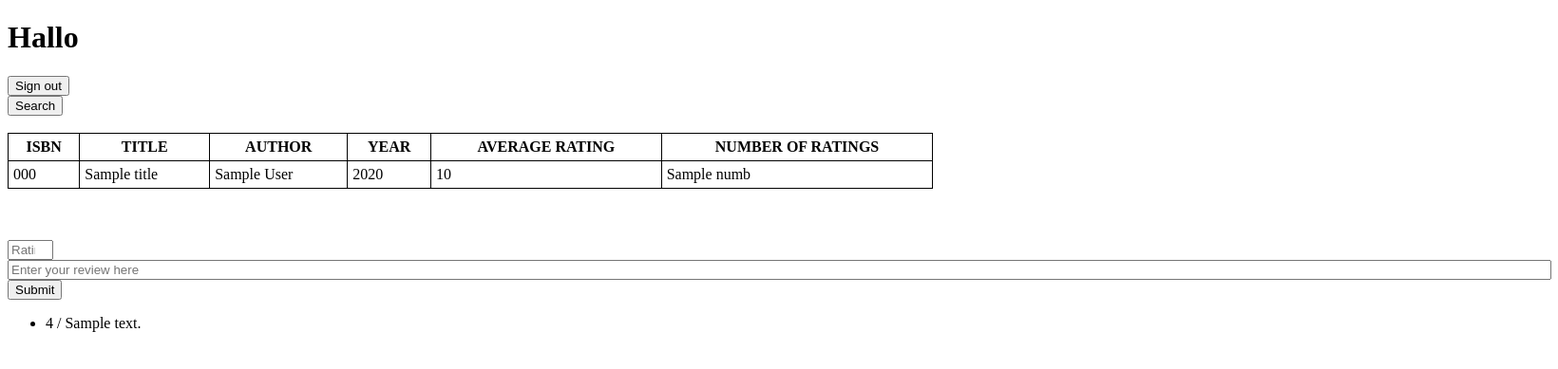
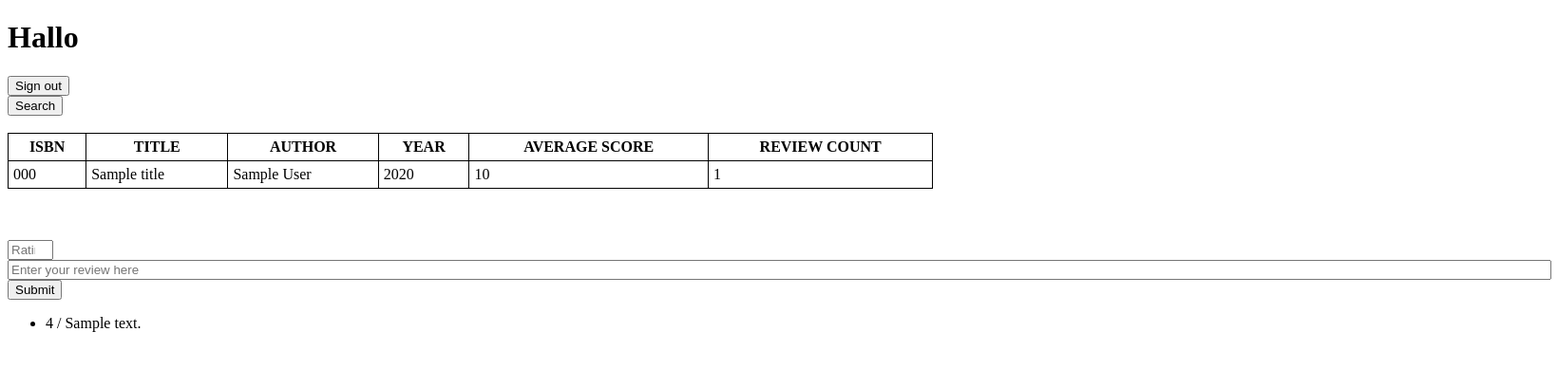
Before and after one commit to Delfgou/edx_web_programming, a Flask app: template flask_webapp_bookreview/templates/page_book.html in a window 1640 px wide. Shown: the top 389 px of the page at 95% size. Run offline with Flask 2, Linux system fonts and the light colour scheme; tables that the repository leaves empty hold one stand-in row (values such as "Sample post"); the template is opened without the code that fills it: values that come from a table or form of the project are taken from there, most other values are stand-ins (such as "Sample title", 1, 10 or a date in 2020); parts of the project's set-up code (start-up, migrations or seed data) failed here and were passed over.

Commit message:
avg_score and rat_count displayed on page_book

```diff
--- a/flask_webapp_bookreview/server.py
+++ b/flask_webapp_bookreview/server.py
@@ -128,10 +128,13 @@ def search():
 
 @app.route("/<string:isbn>/<string:title>/<string:author>/<string:year>", methods =["post"])
 def details(isbn,title,author,year):
-    key = "QNHc53QXwWWa16lXg2K3Dw"
-    res = requests.get("https://www.goodreads.com/book/review_counts.json", params={"key": key, "isbns": isbn})
-    review_count = res.json()['books'][0]['ratings_count']
-    average_score = res.json()['books'][0]['average_rating']
+    #key = "QNHc53QXwWWa16lXg2K3Dw"
+    #res = requests.get("https://www.goodreads.com/book/review_counts.json", params={"key": key, "isbns": isbn})
+    #review_count = res.json()['books'][0]['ratings_count']
+    #average_score = res.json()['books'][0]['average_rating']
+    detailed_book = Book.query.filter(Book.isbn == isbn).first()
+    average_score = detailed_book.average_score
+    review_count = detailed_book.review_count
     reviews = Review.query.filter(Review.isbn == isbn)
     reviews=reviews[::-1]
     return render_template('page_book.html', isbn=isbn, title=title, author=author,year=year,average_score=average_score, review_count=review_count, reviews=reviews)
--- a/flask_webapp_bookreview/templates/page_book.html
+++ b/flask_webapp_bookreview/templates/page_book.html
@@ -33,16 +33,16 @@
             <th>TITLE</th>
             <th>AUTHOR</th>
             <th>YEAR</th>
-            <th>AVERAGE RATING</th>
-            <th>NUMBER OF RATINGS</th>
+            <th>AVERAGE SCORE</th>
+            <th>REVIEW COUNT</th>
           </tr>
           <tr>
             <td>{{ isbn }}</td>
             <td>{{ title }}</td>
             <td>{{ author }}</td>
             <td>{{ year }}</td>
-            <td>{{ avg }}</td>
-            <td>{{ numb }}</td>
+            <td>{{ average_score }}</td>
+            <td>{{ review_count }}</td>
           </tr>
         </table>
         <br />
```
Also changed, not shown: flask_webapp_bookreview/import.py (+2 -45 lines).
